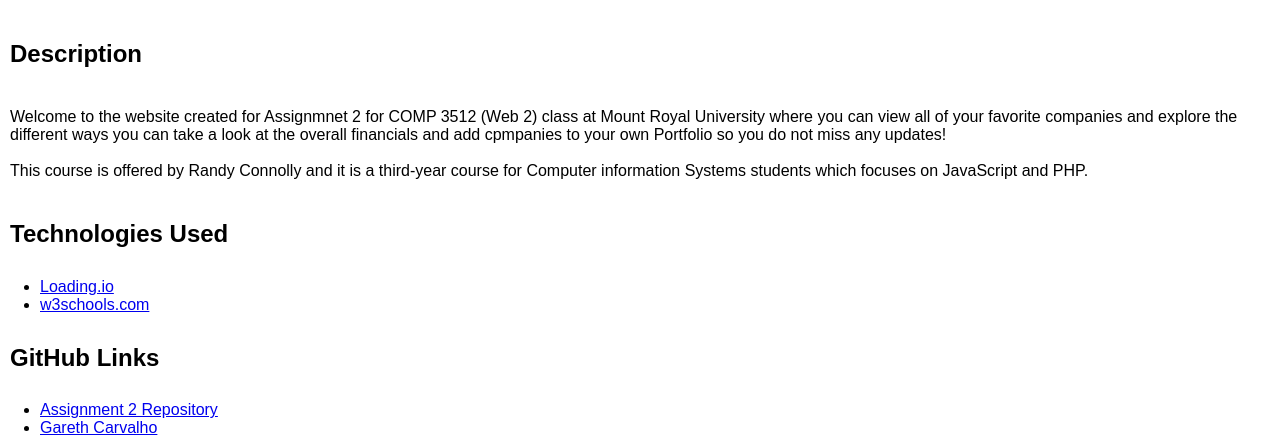
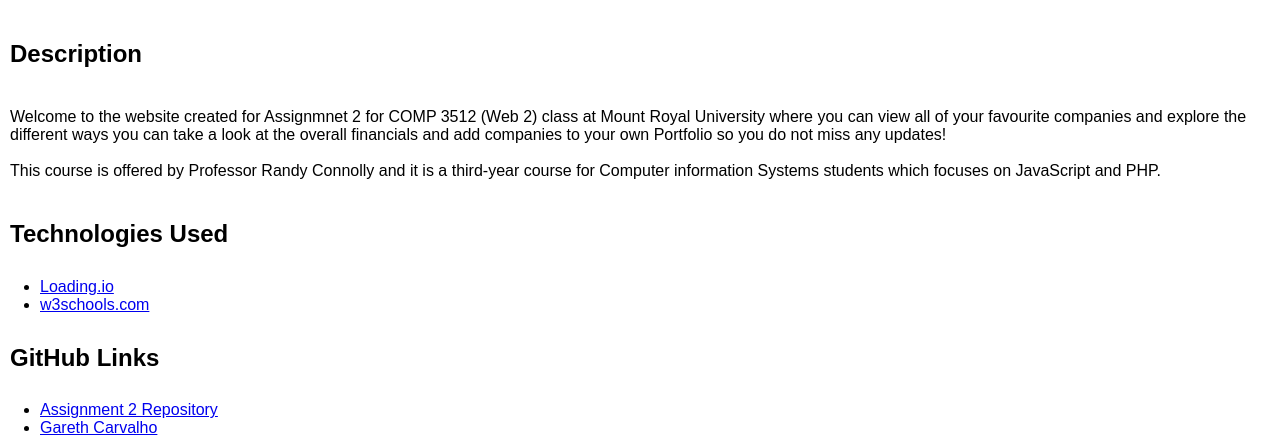
Before and after one commit to narha672/COMP3512---Asg-2, a PHP site: page /stock/about.php in a window 1280 px wide. Shown: the part 80-515 px from the top of the page. Run offline with PHP 8.4, Linux system fonts and the light colour scheme.

Commit message:
Update about.php

```diff
--- a/about.php
+++ b/about.php
@@ -26,10 +26,10 @@
         <section>
             <h1 style="padding:10px;">Description</h1>
             <p style="padding: 10px;">Welcome to the website created for Assignmnet 2 for COMP 3512 (Web 2) class at Mount Royal University where
-                you can view all of your favorite companies and explore the different ways you can take a look at the overall financials and add cpmpanies to your own Portfolio
+                you can view all of your favourite companies and explore the different ways you can take a look at the overall financials and add companies to your own Portfolio
                 so you do not miss any updates!
                 </br></br>
-                This course is offered by Randy Connolly and it is a third-year course for Computer information
+                This course is offered by Professor Randy Connolly and it is a third-year course for Computer information
                 Systems students which focuses on JavaScript and PHP.
             </p>
         </section>
```
